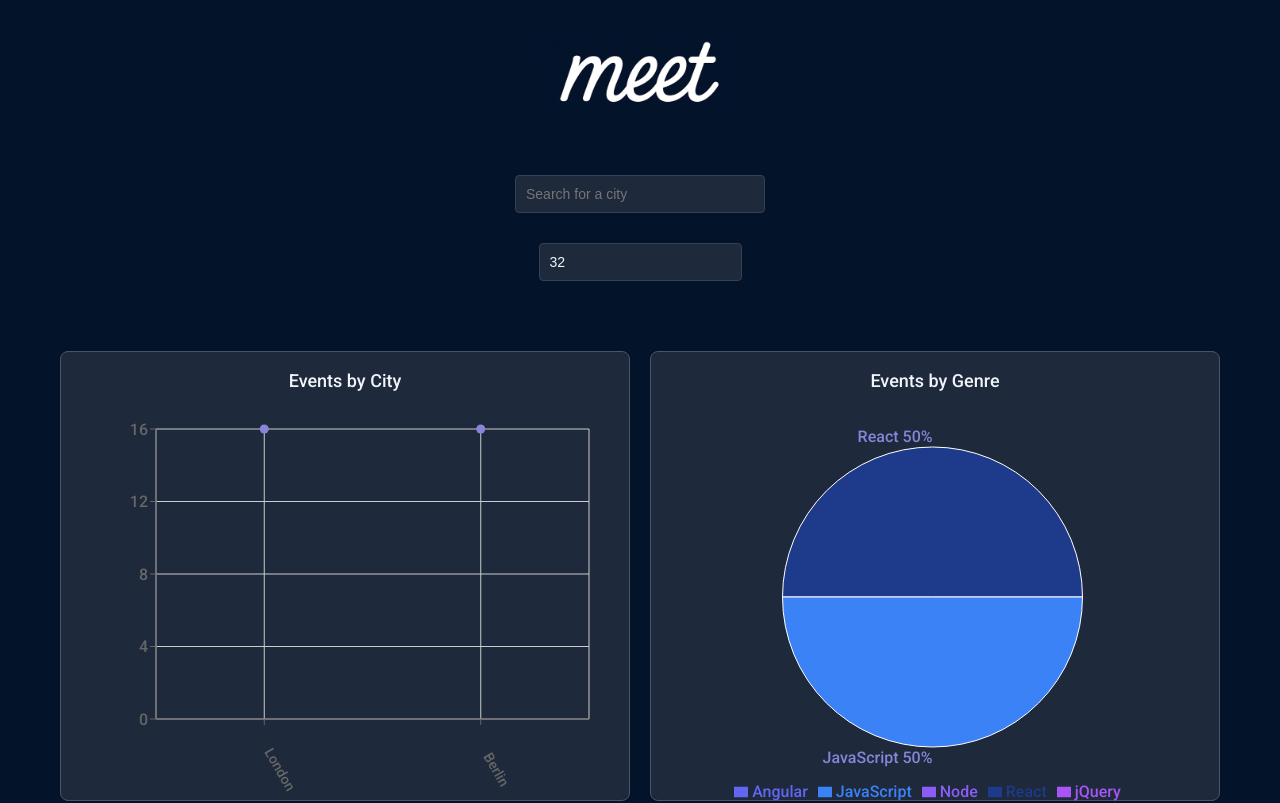
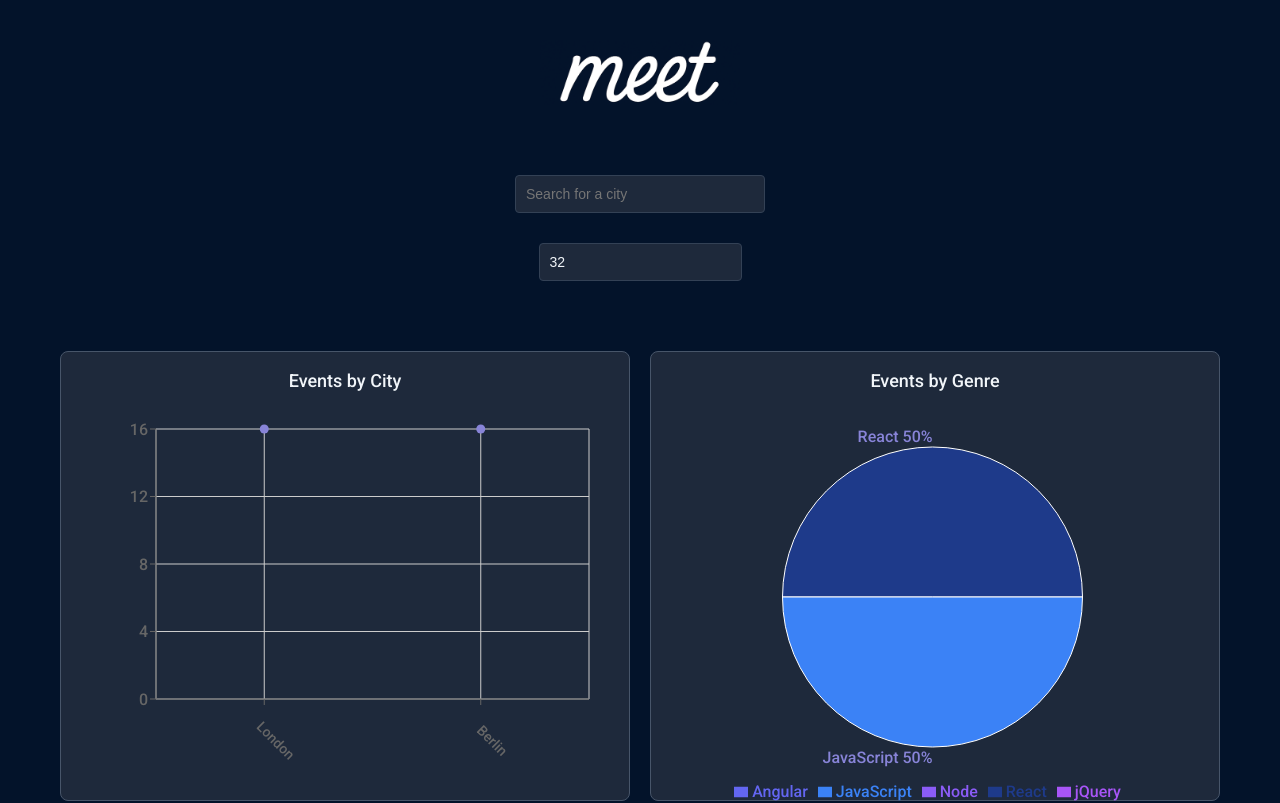
Before and after one commit to Jonnits/meet, a React (Vite) app: page / in a window 1280 px wide. Shown: the top 803 px of the page. Built offline with nearby package versions, Linux system fonts and the light colour scheme; what atatus-spa would draw is missing.

Commit message:
Updated chart formatting to fix label leak

```diff
--- a/src/components/CityEventsChart.jsx
+++ b/src/components/CityEventsChart.jsx
@@ -25,12 +25,12 @@ const CityEventsChart = ({ allLocations, events }) => {
         margin={{
           top: 20,
           right: 20,
-          bottom: 60,
+          bottom: 80,
           left: 20,
         }}
       >
         <CartesianGrid />
-        <XAxis type="category" dataKey="city" name="City" angle={60} interval={0} tick={{ dx: 20, dy: 40, fontSize: 14 }} />
+        <XAxis type="category" dataKey="city" name="City" angle={45} interval={0} tick={{ dx: 15, dy: 30, fontSize: 14 }} />
         <YAxis type="number" dataKey="count" name="Number of Events" />
         <Tooltip cursor={{ strokeDasharray: '3 3' }} />
         <Scatter name="Events by City" data={data} fill="#8884d8" />
```
